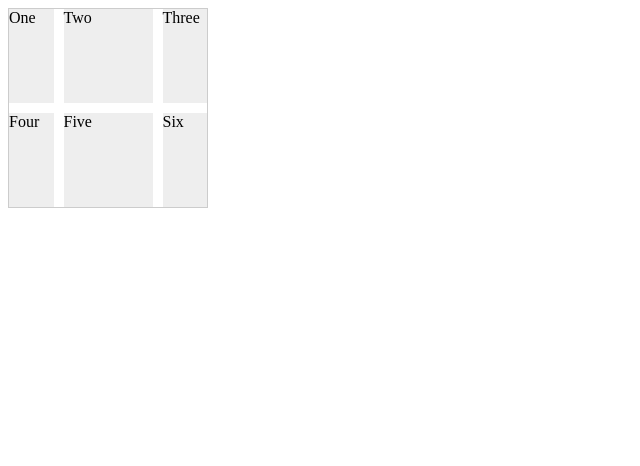
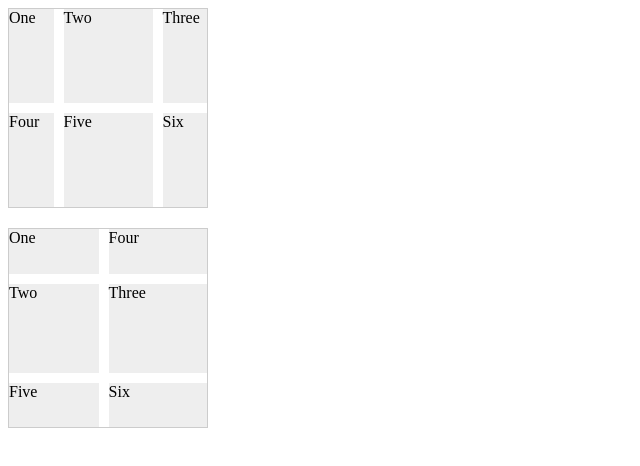
Before and after one commit to ungear/grid-layout-research, a plain HTML site: page index.html in a window 1280 px wide. Shown: the whole page, without its empty margins (0-640 px from the left). Drawn offline with Linux system fonts and the light colour scheme.

Commit message:
flexible rows

```diff
--- a/index.html
+++ b/index.html
@@ -11,5 +11,13 @@
       <div class="five">Five</div>
       <div class="six">Six</div>
     </div>
+    <div class='grid grid-2'>
+      <div class="one">One</div>
+      <div class="two">Two</div>
+      <div class="three">Three</div>
+      <div class="four">Four</div>
+      <div class="five">Five</div>
+      <div class="six">Six</div>
+    </div>
   </body>
 </html>
--- a/style.css
+++ b/style.css
@@ -15,3 +15,9 @@
 .grid-1 {
   grid-template-columns: 1fr 2fr 1fr;
 }
+.grid-2 {
+  grid-template-rows: 1fr 2fr 1fr;
+}
+.grid-2 .one, .grid-2 .four{
+  grid-row: 1/1;
+}
```
